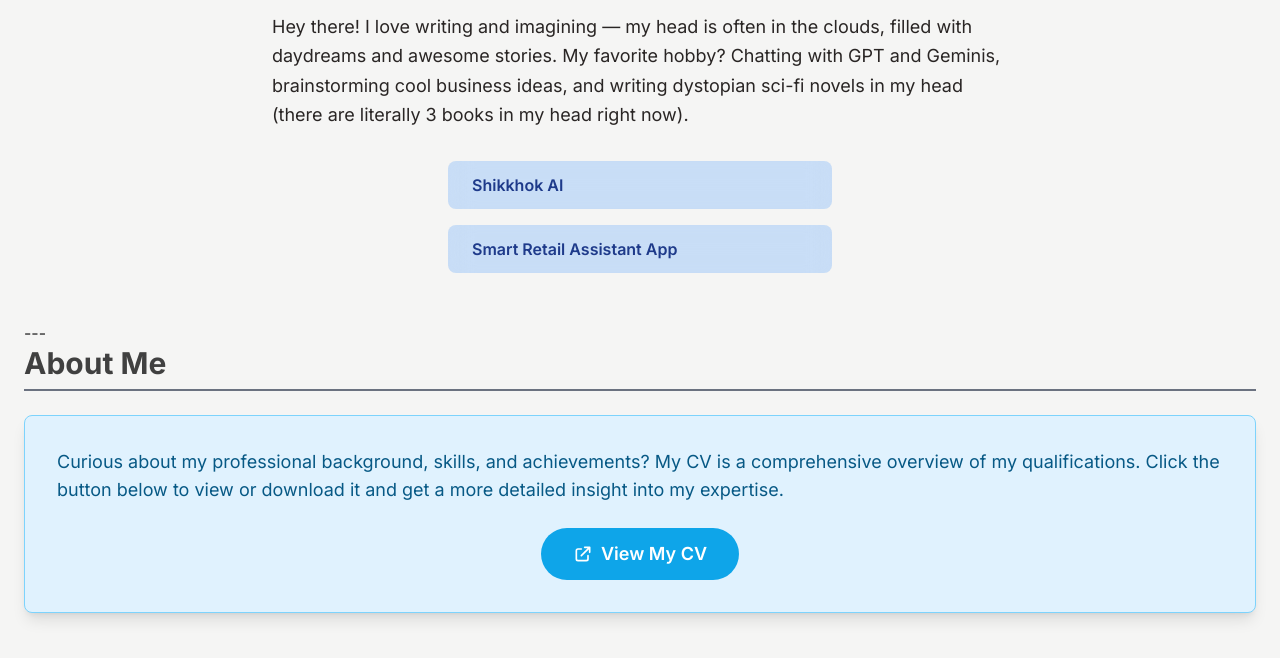
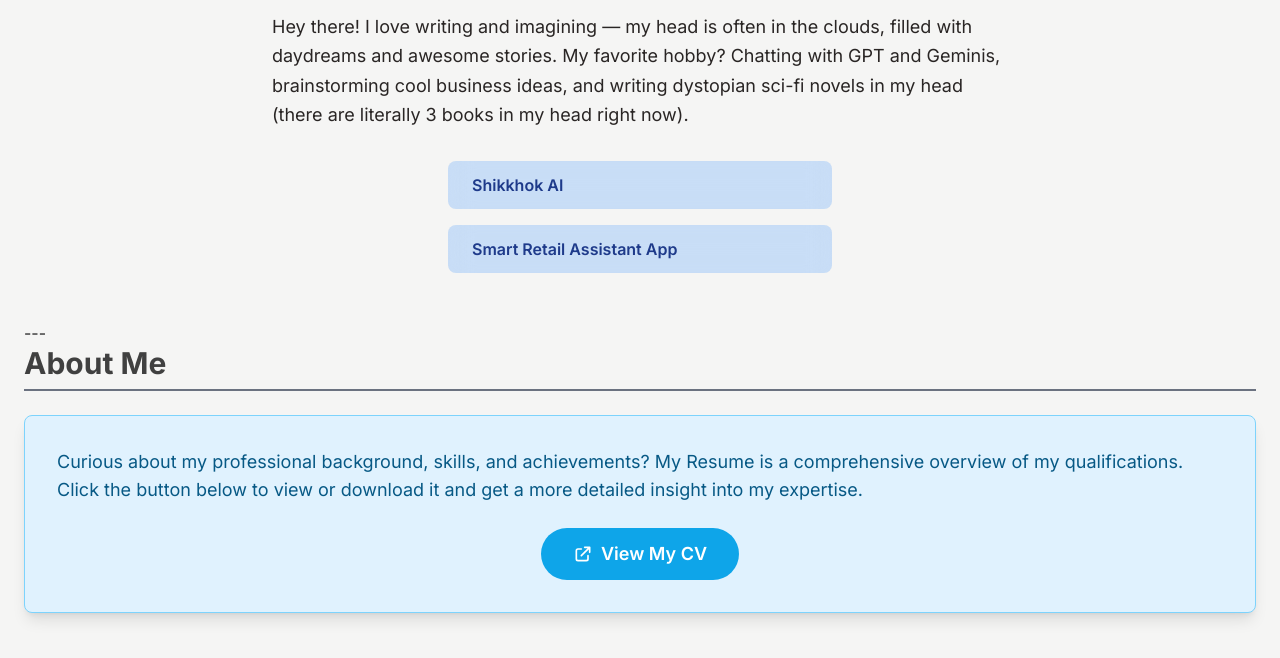
Before and after one commit to Rafi555/rafi555.github.io, a plain HTML site: page index.html in a window 1280 px wide. Shown: the part 426-1084 px from the top of the page. Drawn offline with nearby package versions, Linux system fonts and the light colour scheme.

Commit message:
Update index.html

```diff
--- a/index.html
+++ b/index.html
@@ -74,7 +74,7 @@
             <h2 class="text-3xl font-bold mb-6 section-title text-neutral-700">About Me</h2>
             <div class="bg-sky-100 p-8 rounded-lg shadow-lg border border-sky-300">
                 <p class="mb-6 text-lg text-sky-800">
-                    Curious about my professional background, skills, and achievements? My CV is a comprehensive overview of my qualifications. Click the button below to view or download it and get a more detailed insight into my expertise.
+                    Curious about my professional background, skills, and achievements? My Resume is a comprehensive overview of my qualifications. Click the button below to view or download it and get a more detailed insight into my expertise.
                 </p>
                 <div class="text-center">
                     <a href="CV_SYED_SAKIB_AHMED_Updated.pdf" target="_blank" class="bg-sky-500 hover:bg-sky-600 text-white font-semibold py-3 px-8 rounded-full text-lg transition duration-300 transform hover:scale-105 inline-flex items-center">
```
